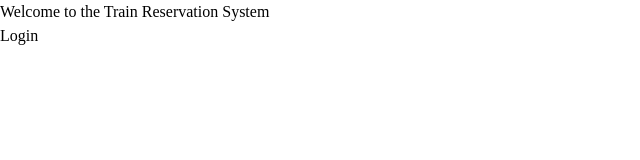
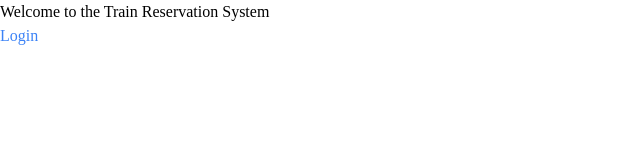
Before and after one commit to Razorback360/ics321-project, a Next.js app: page / in a window 1280 px wide. Shown: the top 160 px of the page, without its empty margins (0-640 px from the left). Built offline with nearby package versions, Linux system fonts and the light colour scheme; a web font is replaced by a local one.

Commit message:
fix link and a error

```diff
--- a/src/pages/index.tsx
+++ b/src/pages/index.tsx
@@ -1,13 +1,13 @@
 /* eslint-disable react/no-unescaped-entities */
-import type { FC } from 'react';
-import Link from 'next/link';
+import type { FC } from "react";
+import Link from "next/link";
 
 const Home: FC = () => {
   return (
     <div>
       <h1>Welcome to the Train Reservation System</h1>
-      <Link href="/Login">
-        <a>Login</a>
+      <Link href="/Login" className="text-blue-500">
+        Login
       </Link>
     </div>
   );
```
